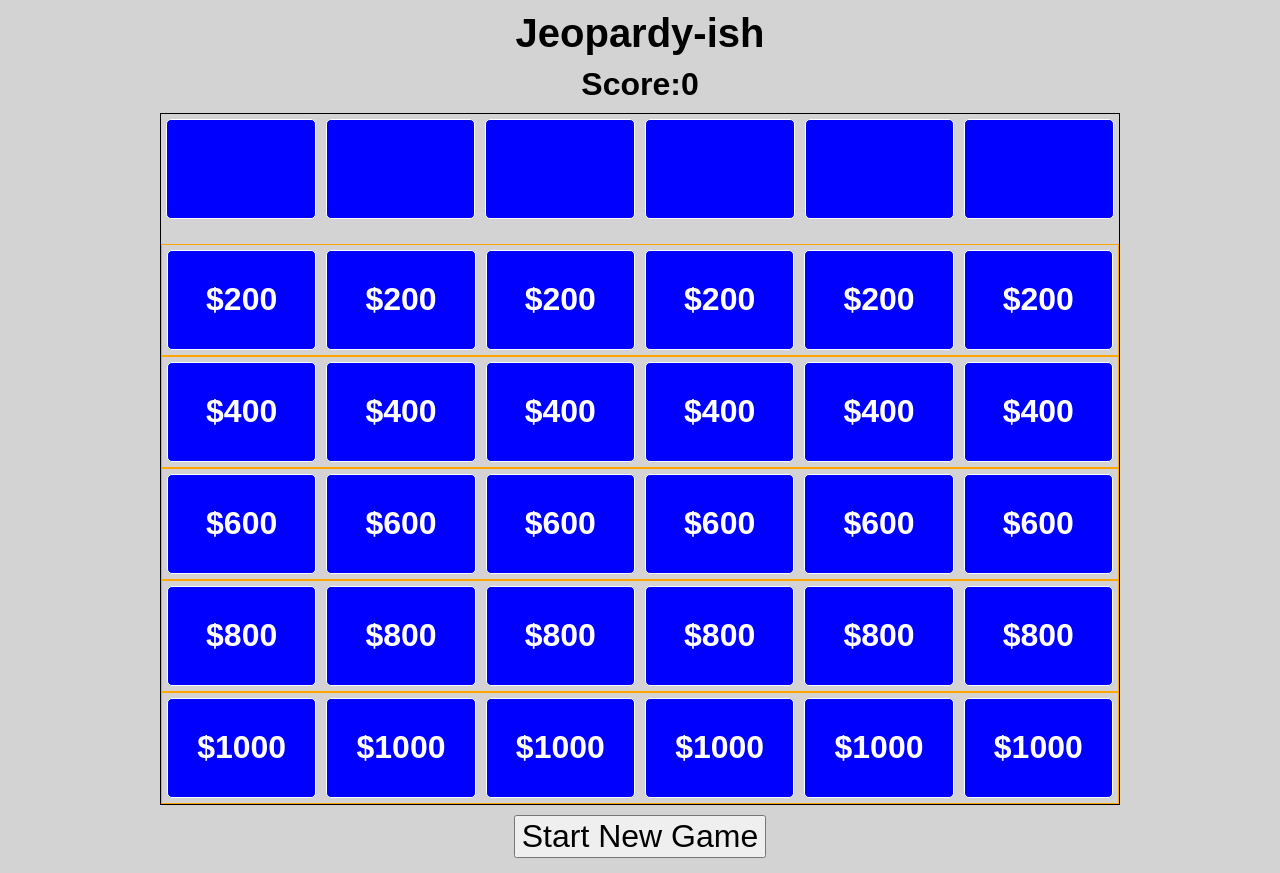
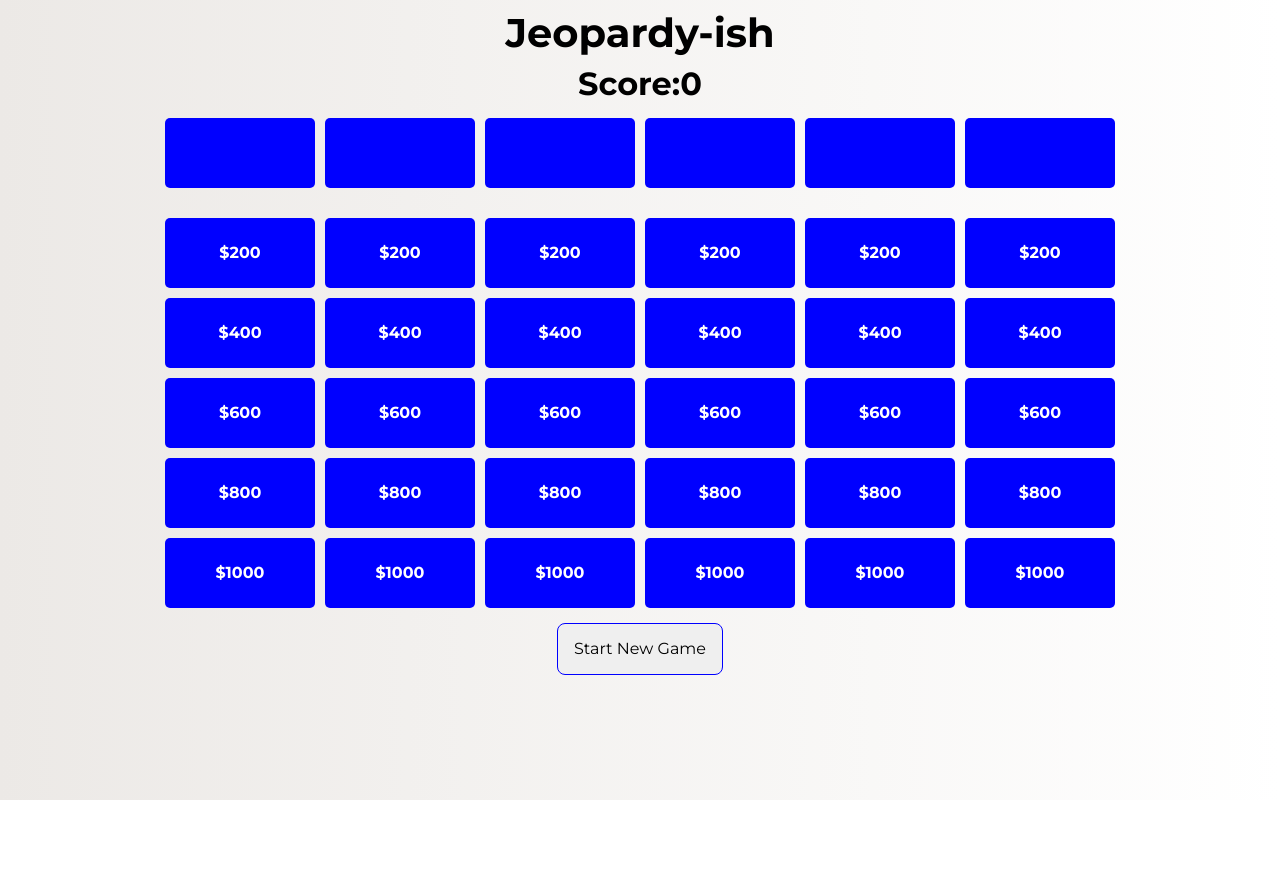
Before and after one commit to colejoffray/jeopardy-game, a plain HTML site: page index.html in a window 1280 px wide. After the commit the page ends 800 px from the top, so only its background shows below. Drawn offline with Linux system fonts and the light colour scheme.

Commit message:
styling done

```diff
--- a/css/style.css
+++ b/css/style.css
@@ -1,6 +1,8 @@
 /******************************************
 /* CSS
 /*******************************************/
+
+@import url('https://fonts.googleapis.com/css2?family=Montserrat:wght@400;500;700&display=swap');
 
 /* Box Model Hack */
 *{
@@ -13,8 +15,9 @@
 
 body{
   text-align: center;
-  font-family: Arial, Helvetica, sans-serif;
-  background-color: lightgray;
+  font-family: 'Montserrat', sans-serif;
+  background: linear-gradient(to right, #ece9e6, #ffffff);
+
 }
 
 h1 {
@@ -22,8 +25,20 @@ h1 {
   margin: 10px;
 }
 button {
-  font-size: 2rem;
+  font-size: 1rem;
   margin-bottom: 15px;
+  padding: 1rem;
+  border-radius: 8px;
+  outline: 0;
+  cursor: pointer;
+  border: 1px solid blue;
+}
+
+button:hover {
+  background-color: blue;
+  border: 1px solid white;
+  color: white;
+  transition: 100ms ease-in;
 }
 
 span {
@@ -37,7 +52,7 @@ span {
   flex-direction: column;
   width: 75vw;
   margin: 10px auto;
-  border: 1px solid black;
+  /* border: 1px solid black; */
 }
 
 #category-row {
@@ -52,29 +67,31 @@ span {
 
 .clue-row {
   display: flex;
-  border: 1px solid orange;
+  /* border: 1px solid orange; */
 }
 
 .clue-box {
   display: flex;
   align-items: center;
   justify-content: center;
-  border: 1px solid white;
+  /* border: 1px solid white; */
   background-color: blue;
   color: white;
-  font-size: 2rem;
+  font-size: 1rem;
   font-weight: bold;
   border-radius: 5px;
   margin: 5px;
-  height: 100px;
+  height: 70px;
   flex: 1;
   text-transform: uppercase;
+  cursor: pointer;
 
 }
 
 .category-box {
   font-size: .8rem;
   line-height: 25px;
+  cursor: none;
 }
 
 .clicked-box {
```
